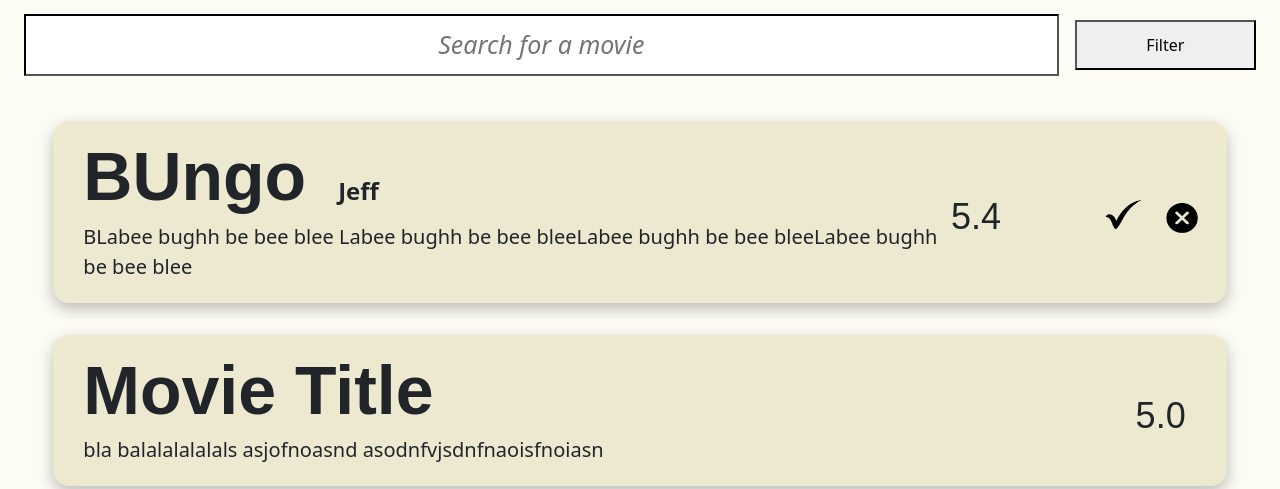
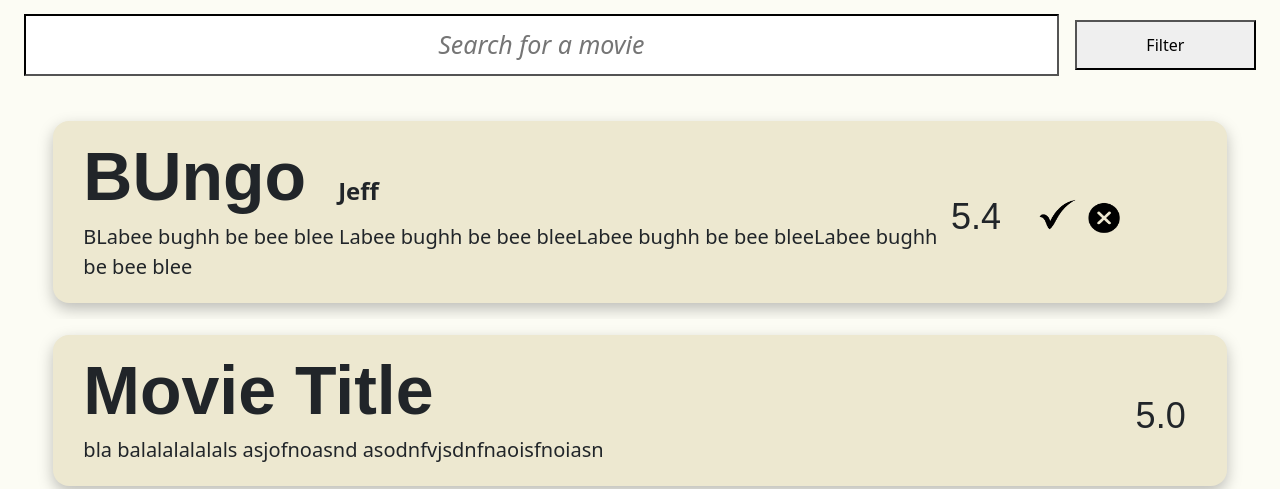
Before and after one commit to OliverRob06/Web-Application-Implementation, a Flask app: page /home in a window 1280 px wide. Shown: the part 145-634 px from the top of the page. Run offline with Flask 3, Linux system fonts and the light colour scheme; a user stored in the database is signed in; data that the repository does not hold is empty.

Commit message:
review button

```diff
--- a/html/template/components/admin.html
+++ b/html/template/components/admin.html
@@ -19,10 +19,11 @@
 
                         <div class="d-flex w-25 align-items-center gap-3">
                             <h2 class="review mb-0">5.4</h2>
-                            <img class="ms-auto" src="../static/images/tickIcon.png" alt="Approve Review IMG" height="45" width="50">
-                            <!-- <img class="reviewIMG" src="../static/images/unhoveredDeleteIcon.png" alt="Delete Review IMG" height="50" width="40"> -->
-                            <img class="reviewIMG" src="{{ url_for('static', filename='images/unhoveredDeleteIcon.png') }}"  alt="Delete Review IMG">
-
+                            <div class="btn">
+                                <img class="ms-auto" src="../static/images/tickIcon.png" alt="Approve Review IMG" height="45" width="50">
+                                <!-- <img class="reviewIMG" src="../static/images/unhoveredDeleteIcon.png" alt="Delete Review IMG" height="50" width="40"> -->
+                                <img class="reviewIMG" src="{{ url_for('static', filename='images/unhoveredDeleteIcon.png') }}"  alt="Delete Review IMG">
+                            </div>
                         </div>
 
                     </div>
```
